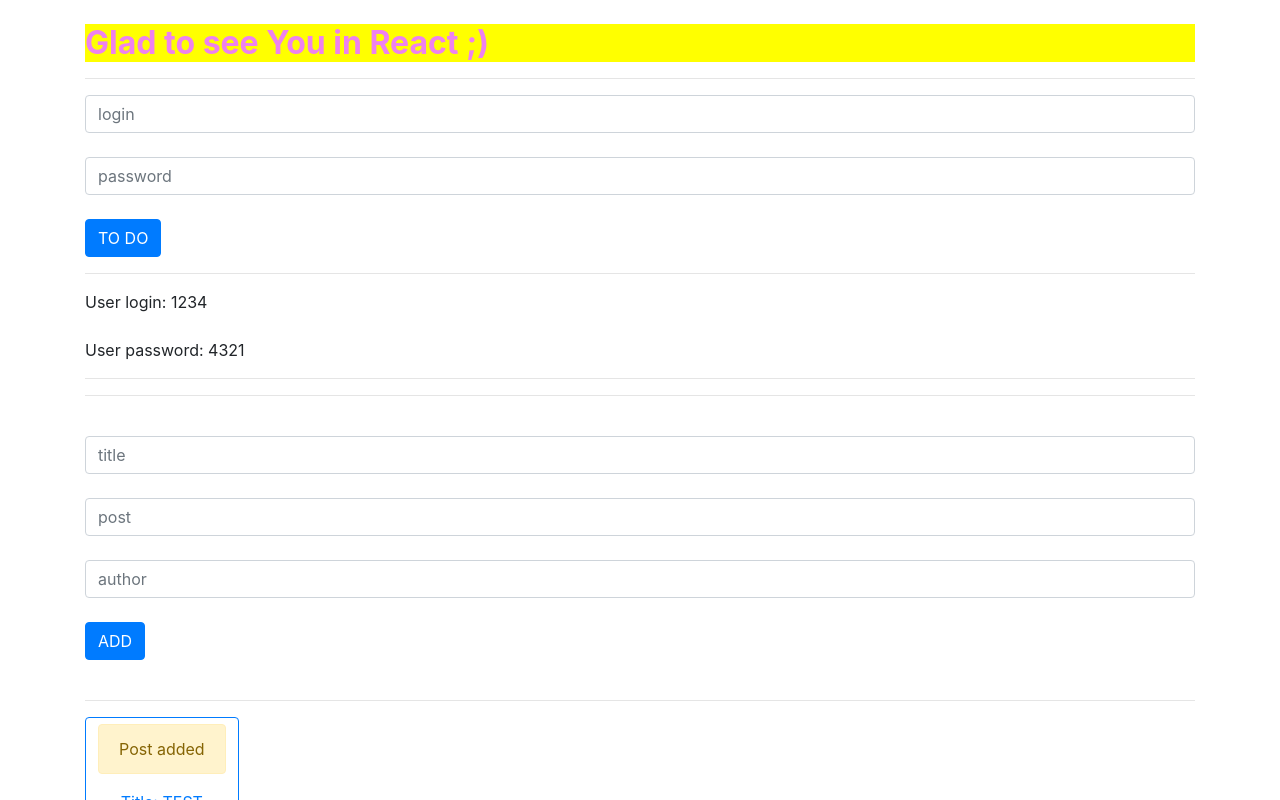
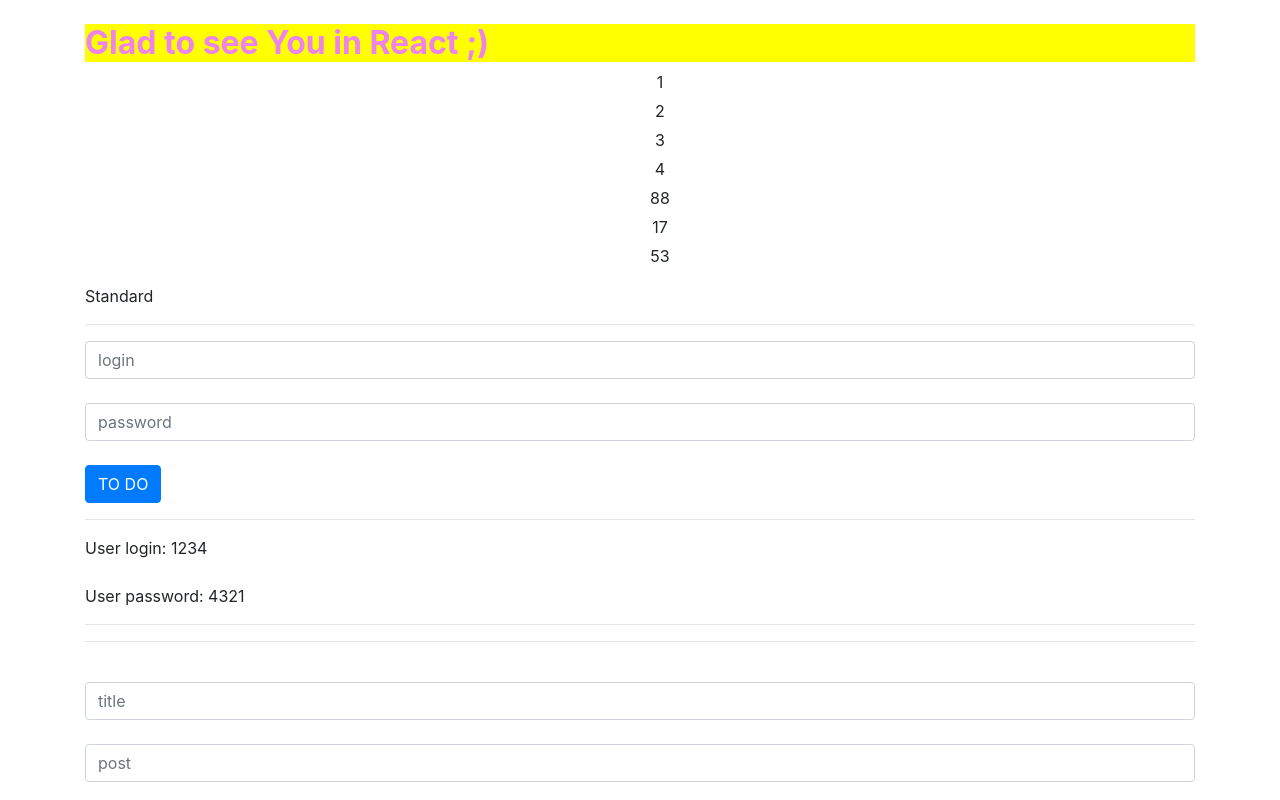
Before and after one commit to Waka11/Angular-blog, an Angular app: page / in a window 1280 px wide. Shown: the top 800 px of the page. Built offline with nearby package versions, Linux system fonts and the light colour scheme.

Commit message:
Directive change

```diff
--- a/src/app/app.component.css
+++ b/src/app/app.component.css
@@ -1,8 +1,16 @@
-.testClass{
-    font-weight: bolder;
-    color: violet;
+.testClass {
+  font-weight: bolder;
+  color: violet;
 }
-.testClass2{
-    font-weight: normal;
-    color: aqua;
+.testClass2 {
+  font-weight: normal;
+  color: aqua;
 }
+.testLi {
+  text-align: center;
+  margin: 5px;
+  border-radius: 15px;
+}
+.testLi:hover {
+  background-color: aqua;
+}
--- a/src/app/app.component.html
+++ b/src/app/app.component.html
@@ -1,6 +1,16 @@
 <div class="container">
   <br>
-  <h2 appDhover>Glad to see You in React ;)</h2>
+  <h2 appDhover [hoverColor]="'black'" [defaultBg]=this.color>Glad to see You in React ;)</h2>
+  <ul>
+    <li class="list-group testLi" *ngFor='let Number of arr' (click)='onClick(Number)'>{{Number}}</li>
+  </ul>
+  <div [ngSwitch]='active'>
+    <p *ngSwitchCase = '1'>Standard</p>
+    <p *ngSwitchCase = '2'>DWA</p>
+    <p *ngSwitchCase = '3'>TRI</p>
+    <p *ngSwitchCase = '4'>FOUR</p>
+    <p *ngSwitchDefault>DEFAULT</p>
+  </div>
   <app-author></app-author>
   <app-main></app-main>
 </div>
--- a/src/app/app.component.ts
+++ b/src/app/app.component.ts
@@ -1,10 +1,35 @@
-import { Component } from '@angular/core';
+import { Component, Input, Output } from "@angular/core";
 
 @Component({
-  selector: 'app-root',
-  templateUrl: './app.component.html',
-  styleUrls: ['./app.component.css']
+  selector: "app-root",
+  templateUrl: "./app.component.html",
+  styleUrls: ["./app.component.css"]
 })
 export class AppComponent {
-  title = 'cooprt';
+  arr = [1, 2, 3, 4, 88, 17, 53];
+  active = 1;
+  color = "yellow";
+
+  onClick(Number: number) {
+    this.active = Number;
+    switch (Number) {
+      case 1:
+        this.color = "red";
+        break;
+      case 2:
+        this.color = "darkorange";
+        break;
+      case 3:
+        this.color = "blue";
+        break;
+      case 4:
+        this.color = "purple";
+        break;
+      default:
+      this.color = 'maroon'
+      break;
+    }
+  }
+
+  title = "cooprt";
 }
--- a/src/app/main/head/head.component.ts
+++ b/src/app/main/head/head.component.ts
@@ -19,14 +19,16 @@
 })
 export class HeadComponent
   implements
-    OnInit,
-    DoCheck,
-    OnChanges,
-    AfterContentInit,
-    AfterContentChecked,
-    AfterViewInit,
-    AfterViewChecked,
-    OnDestroy {
+    OnInit
+    //,
+    // DoCheck,
+    // OnChanges,
+    // AfterContentInit,
+    // AfterContentChecked,
+    // AfterViewInit,
+    // AfterViewChecked,
+    // OnDestroy
+    {
   @Input() Post: [
     { title: string; post: string; author: string; key: number }
   ] = [{ title: "TEST", post: "TEST2", author: "TEST3", key: Date.now() }];
@@ -39,31 +41,31 @@
     console.log("NG ON INIT");
   }
 
-  ngDoCheck() {
-    console.log("NG DO CHECK");
-  }
+  // ngDoCheck() {
+  //   console.log("NG DO CHECK");
+  // }
 
-  ngOnChanges(changes: SimpleChanges) {
-    console.log("NG ON CHANGES", changes);
-  }
+  // ngOnChanges(changes: SimpleChanges) {
+  //   console.log("NG ON CHANGES", changes);
+  // }
 
-  ngAfterContentInit() {
-    console.log("NG AFTER CONTENT INIT");
-  }
+  // ngAfterContentInit() {
+  //   console.log("NG AFTER CONTENT INIT");
+  // }
 
-  ngAfterContentChecked() {
-    console.log("NG AFTER CONTENT CHECKED");
-  }
+  // ngAfterContentChecked() {
+  //   console.log("NG AFTER CONTENT CHECKED");
+  // }
 
-  ngAfterViewInit() {
-    console.log("NG AFTER VIEW INIT");
-  }
+  // ngAfterViewInit() {
+  //   console.log("NG AFTER VIEW INIT");
+  // }
 
-  ngAfterViewChecked() {
-    console.log("NG AFTER VIEW CHECKED");
-  }
+  // ngAfterViewChecked() {
+  //   console.log("NG AFTER VIEW CHECKED");
+  // }
 
-  ngOnDestroy() {
-    console.log("NG ON DESTROY");
-  }
+  // ngOnDestroy() {
+  //   console.log("NG ON DESTROY");
+  // }
 }
--- a/src/directives/dhover.directive.ts
+++ b/src/directives/dhover.directive.ts
@@ -1,4 +1,4 @@
-import { Directive, ElementRef, Renderer2, OnInit, HostListener } from "@angular/core";
+import { Directive, ElementRef, Renderer2, OnInit, HostListener, Input } from "@angular/core";
 
 @Directive({
   selector: "[appDhover]"
@@ -8,19 +8,23 @@
     console.log(element);
     // this.element.nativeElement.style.backgroundColor = 'yellow';
   }
+
+  @Input()hoverColor:string = 'white';
+  @Input()defaultBg:string = 'red';
+
   @HostListener('mouseenter') MouseEnter(){
-    this.Render.setStyle(this.element.nativeElement, 'background-color', 'black');
+    this.Render.setStyle(this.element.nativeElement, 'background-color', this.hoverColor);
     this.Render.addClass(this.element.nativeElement, 'testClass2');
     this.Render.removeClass(this.element.nativeElement, 'testClass');
   }
   @HostListener('mouseleave') MouseLeave(){
-    this.Render.setStyle(this.element.nativeElement, 'background-color', 'yellow');
+    this.Render.setStyle(this.element.nativeElement, 'background-color', this.defaultBg);
     this.Render.setStyle(this.element.nativeElement, 'cursor', 'pointer');
     this.Render.addClass(this.element.nativeElement, 'testClass');
     this.Render.removeClass(this.element.nativeElement, 'testClass2');
   }
   ngOnInit(){
-    this.Render.setStyle(this.element.nativeElement, 'background-color', 'yellow');
+    this.Render.setStyle(this.element.nativeElement, 'background-color', this.defaultBg);
     this.Render.setStyle(this.element.nativeElement, 'cursor', 'pointer');
     this.Render.addClass(this.element.nativeElement, 'testClass');
   }
```
